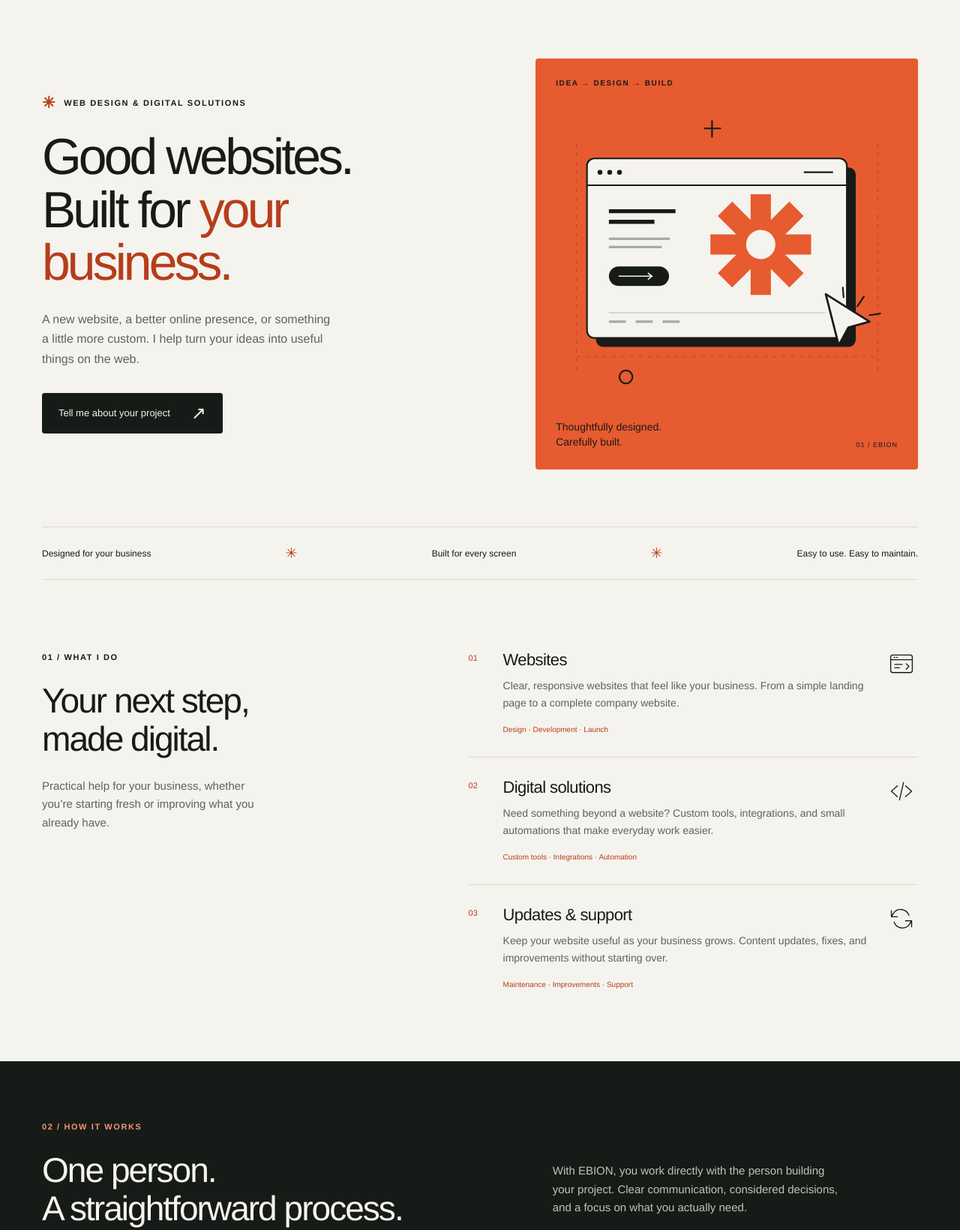
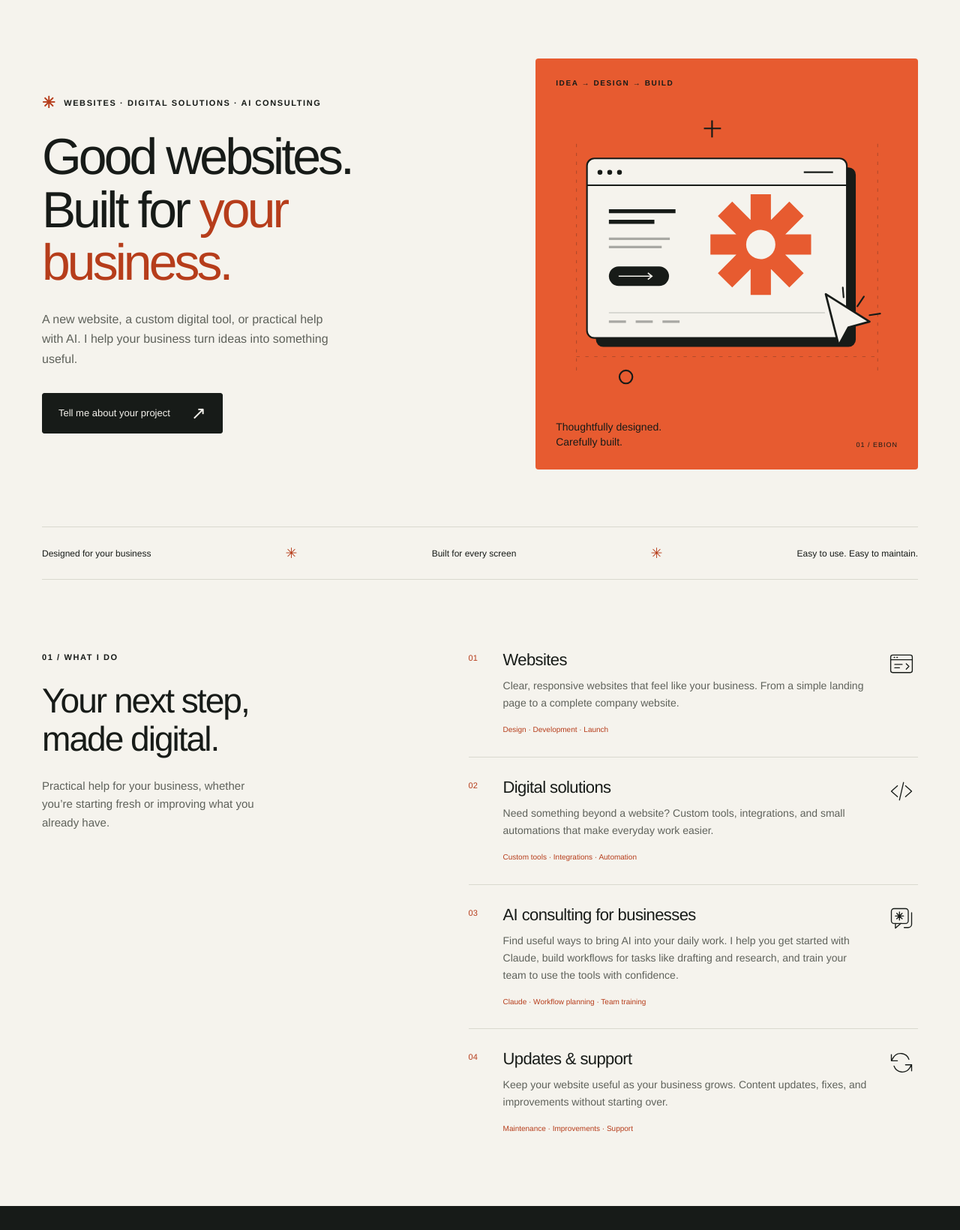
Before and after one commit to EBION-Oy/ebionfi, a plain HTML site: page index.html in a window 1280 px wide. Shown: the part 120-1760 px from the top of the page at 75% size. Drawn offline with Linux system fonts and the light colour scheme.

Commit message:
consulting

```diff
--- a/index.html
+++ b/index.html
@@ -4,12 +4,12 @@
     <meta charset="utf-8">
     <meta name="viewport" content="width=device-width, initial-scale=1">
     <meta name="theme-color" content="#f5f3ed">
-    <meta name="description" content="EBION Oy builds thoughtful websites and practical digital solutions for businesses. Web design, development, and ongoing support, with a direct, personal approach.">
+    <meta name="description" content="EBION Oy builds websites and digital solutions, and offers practical AI consulting for businesses, including help with Claude, team training, and everyday workflows.">
     <meta property="og:type" content="website">
     <meta property="og:url" content="https://ebion.fi/">
-    <meta property="og:title" content="EBION Oy — Websites & digital solutions">
-    <meta property="og:description" content="Good websites. Built for your business. Web design, development, and practical digital solutions from EBION Oy.">
-    <title>EBION Oy — Websites & digital solutions</title>
+    <meta property="og:title" content="EBION Oy — Websites, digital solutions & AI consulting">
+    <meta property="og:description" content="Websites, digital solutions, and practical AI consulting for your business. Get help with Claude, team training, and everyday workflows.">
+    <title>EBION Oy — Websites, digital solutions & AI consulting</title>
     <link rel="canonical" href="https://ebion.fi/">
     <link rel="icon" href="./assets/favicon.svg" type="image/svg+xml">
     <link rel="stylesheet" href="./styles.css">
@@ -28,9 +28,9 @@
     <main id="main">
       <section class="hero wrap" aria-labelledby="hero-title">
         <div class="hero-copy">
-          <p class="eyebrow"><span class="small-star" aria-hidden="true">✳</span> Web design & digital solutions</p>
+          <p class="eyebrow"><span class="small-star" aria-hidden="true">✳</span> Websites · Digital solutions · AI consulting</p>
           <h1 id="hero-title">Good websites.<br>Built for <span class="accent-text">your<br class="desktop-break"> business.</span></h1>
-          <p class="hero-description">A new website, a better online presence, or something a little more custom. I help turn your ideas into useful things on the web.</p>
+          <p class="hero-description">A new website, a custom digital tool, or practical help with AI. I help your business turn ideas into something useful.</p>
           <a class="button" href="#contact">Tell me about your project <span aria-hidden="true">↗</span></a>
         </div>
         <div class="hero-art" aria-hidden="true">
@@ -88,6 +88,11 @@
           </article>
           <article class="service">
             <span class="service-number">03</span>
+            <div><h3>AI consulting for businesses</h3><p>Find useful ways to bring AI into your daily work. I help you get started with Claude, build workflows for tasks like drafting and research, and train your team to use the tools with confidence.</p><p class="service-tags">Claude · Workflow planning · Team training</p></div>
+            <svg class="service-icon" viewBox="0 0 40 40" fill="none" aria-hidden="true"><rect x="5" y="5" width="25" height="22" rx="4"/><path d="M11 27V34L19 27M35 11V28A5 5 0 0 1 30 33H24M17 10V22M11 16H23M13 12L21 20M13 20L21 12"/></svg>
+          </article>
+          <article class="service">
+            <span class="service-number">04</span>
             <div><h3>Updates & support</h3><p>Keep your website useful as your business grows. Content updates, fixes, and improvements without starting over.</p><p class="service-tags">Maintenance · Improvements · Support</p></div>
             <svg class="service-icon" viewBox="0 0 40 40" fill="none" aria-hidden="true"><path d="M31 15A13 13 0 0 0 8 12L5 17M5 8V17H14M9 25A13 13 0 0 0 32 28L35 23M35 32V23H26"/></svg>
           </article>
@@ -112,7 +117,7 @@
     </main>
 
     <footer class="site-footer wrap">
-      <div class="footer-line"><a class="wordmark footer-wordmark" href="./" aria-label="EBION Oy home">EBION<span class="brand-star" aria-hidden="true">✳</span><span class="company-suffix">Oy</span></a><span>Websites & digital solutions.</span><a class="back-top" href="#main">Back to top <span aria-hidden="true">↑</span></a></div>
+      <div class="footer-line"><a class="wordmark footer-wordmark" href="./" aria-label="EBION Oy home">EBION<span class="brand-star" aria-hidden="true">✳</span><span class="company-suffix">Oy</span></a><span>Websites, digital solutions & AI consulting.</span><a class="back-top" href="#main">Back to top <span aria-hidden="true">↑</span></a></div>
       <div class="footer-bottom"><small>© 2026 EBION Oy</small><details class="privacy"><summary>Privacy</summary><p>This website does not use analytics, cookies, contact forms, or browser storage. It is hosted by GitHub Pages; GitHub may process technical connection data, such as your IP address, to provide the hosting service. See the <a href="https://docs.github.com/en/site-policy/privacy-policies/github-general-privacy-statement">GitHub Privacy Statement</a> for details.</p></details></div>
     </footer>
   </body>
```
